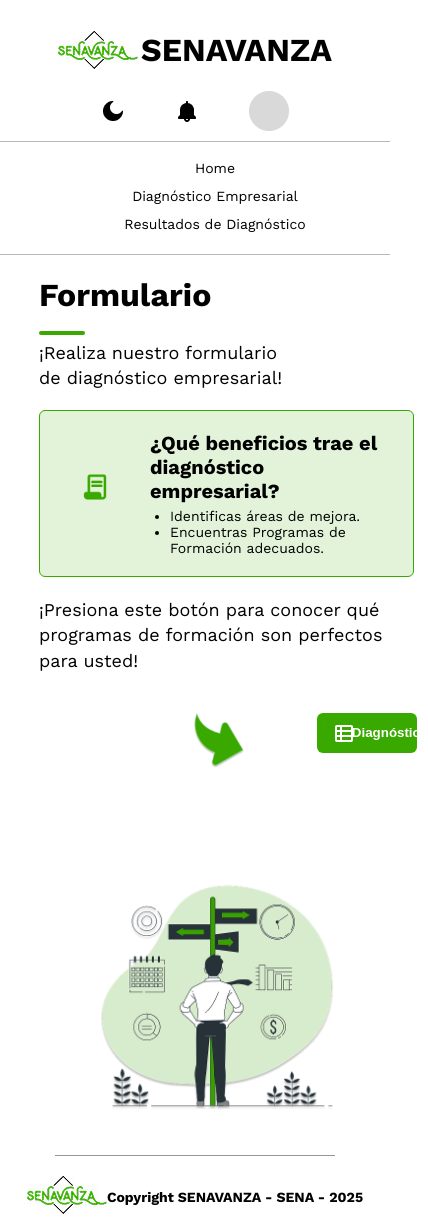
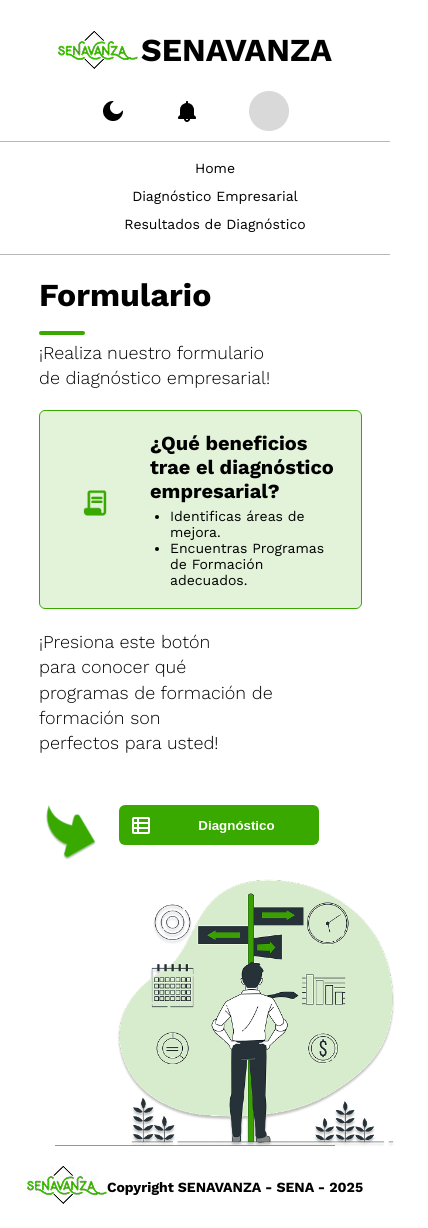
Before and after one commit to TheBullsT/proyectosenavanza, a React (Create React App) app: page /diagnostico-empresarial in a window 390 px wide. Shown: the whole page, 428 px wide, since content can reach past the window. Built offline with nearby package versions, Linux system fonts and the light colour scheme.

Commit message:
responsive diagnostico

```diff
--- a/src/components/DiagnosticoEmpresarial/Formulario.css
+++ b/src/components/DiagnosticoEmpresarial/Formulario.css
@@ -62,6 +62,7 @@
     box-sizing: border-box;
     overflow-x: hidden;
   }
+
 .container-banner {
   display: flex;
   flex-direction: row;
@@ -77,7 +78,7 @@
 }
 
 .icon-banner img {
-  width: 30px; /* Tamaño adecuado del ícono */
+  width: 30px;
   height: 30px;
 }
 
@@ -125,6 +126,7 @@
 
 .information {
   font-size: 22px;
+  font-weight: lighter;
   line-height: 1.4;
   margin-top: 10px;
 }
@@ -160,12 +162,12 @@
 
 .press {
   display: flex;
-  justify-content: space-between;
-  align-items: center;
-  width: 90%;
-  padding: 20px;
-  gap: 50px;
+  width: 100%;
+  gap: 200px;
+  flex-direction: row;
+  position: relative;
 }
+
 
 .press-boton {
   display: flex;
@@ -196,27 +198,32 @@
 }
 
 .person-image {
-  width: 300px;
+  position: absolute;
+  right: 15%;
+  bottom: -30px;
+  width: 400px;
   height: auto;
+  z-index: 1;
 }
 
+
 /* Responsivo */
+
+/* Movil */
 @media (max-width: 768px) {
+
   .press {
-    flex-direction: column;
-    align-items: center;
-    gap: 30px;
+    display: flex;
+    margin-top: 30px;
+    width: 100%;
+    gap: 200px;
+    flex-direction: row;
   }
-
   .information {
     font-size: 18px;
     text-align: center;
   }
 
-  .diagnostico-button {
-    width: 90%;
-    background-position: left 15px center;
-  }
 
   .imagen-flecha {
     width: 100px;
@@ -227,12 +234,68 @@
   }
 
   .container-banner {
-    width: 95%;
+    width: 90%;
   }
 
   .banner-info {
     margin-left: 20px;
   }
+  .person-image {
+    position: relative;
+    width: 300px;
+    margin-top: 50px;
+    height: auto;
+    transform: translate(-140px);
+  }
 }
 
-/* Responsive */
+/* Movil pequeño */
+@media(max-width: 650px) {
+    .person-image {
+    position: relative;
+    width: 300px;
+    margin-top: 50px;
+    height: auto;
+    transform: translate(-170px);
+  }
+  .container-banner {
+    width: 80%;
+  }
+
+ }
+
+@media(max-width: 500px) {
+    .person-image {
+    position: relative;
+    width: 300px;
+    margin-top: 50px;
+    height: auto;
+    transform: translate(-280px);
+  }
+  .container-banner {
+    width: 80%;
+  }
+    .press-boton{
+    transform: translate(-70px);
+  }
+
+ }
+
+ /* Movil mas pequeño */
+@media(max-width: 360px) {
+    .person-image {
+    position: relative;
+    width: 300px;
+    margin-top: 50px;
+    height: auto;
+    transform: translate(-280px);
+  }
+  .container-banner {
+    width: 90%;
+  }
+
+  .press-boton{
+    transform: translate(-90px);
+  }
+
+ }
--- a/src/components/DiagnosticoEmpresarial/Formulario.jsx
+++ b/src/components/DiagnosticoEmpresarial/Formulario.jsx
@@ -20,7 +20,7 @@
             <BannerHelp />
             <div className='main-section'>
                 <span className='information'>
-                    ¡Presiona este botón para conocer qué programas de formación son perfectos para usted!
+                    ¡Presiona este botón <br />para conocer qué <br /> programas de formación de <br /> formación son <br /> perfectos para usted!
                 </span>
             </div>
             <div className='press'>
```
